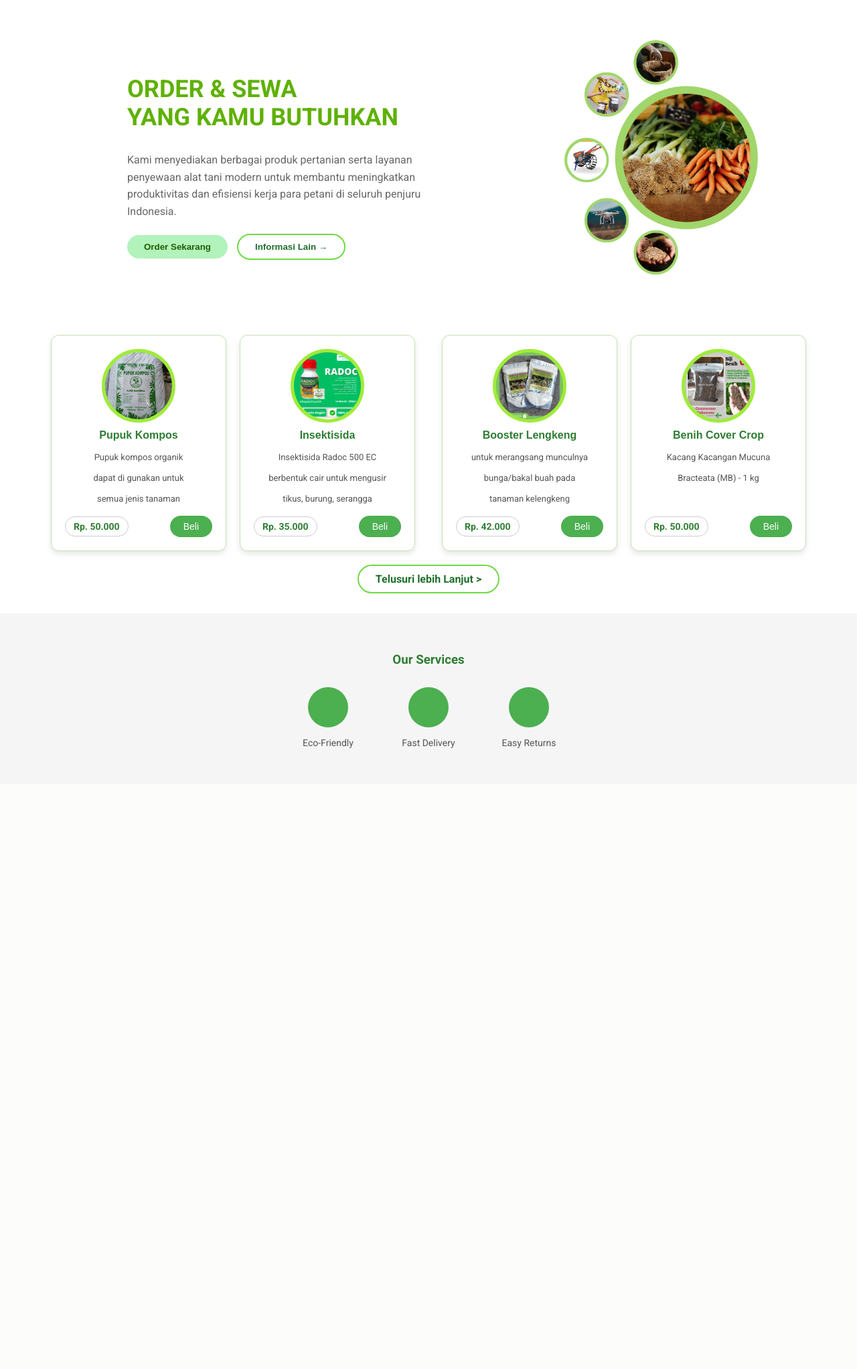
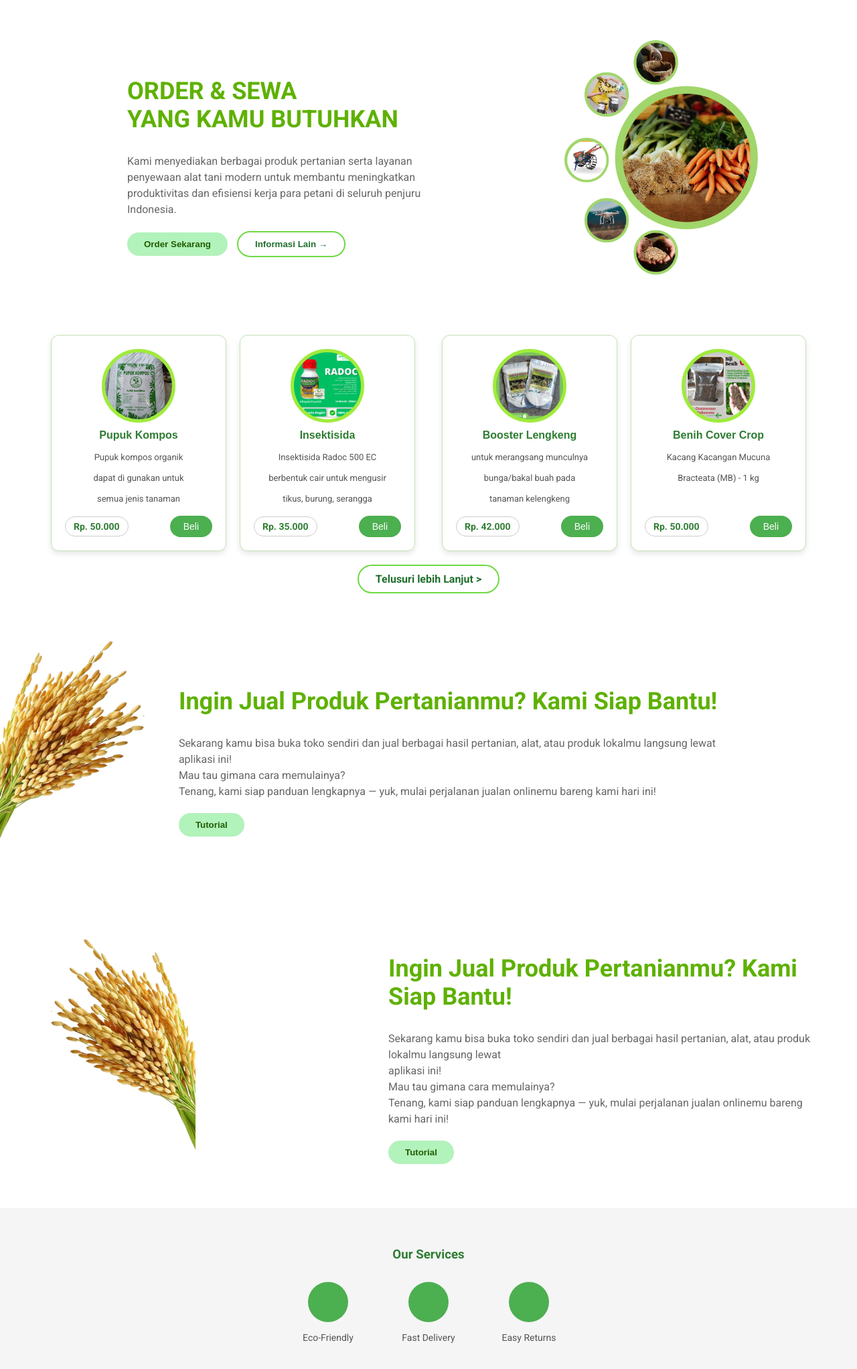
Before and after one commit to vallx86/KelompokTani, a PHP site: page / in a window 1280 px wide. Shown: the part 60-2104 px from the top of the page at 67% size. Before the commit the page ends 1177 px from the top, so only its background shows below. Run offline with PHP 8.4, Linux system fonts and the light colour scheme.

Commit message:
add: tampilan home

```diff
--- a/index.html
+++ b/index.html
@@ -115,6 +115,39 @@
             </div>
         </section>
 
+        <section class="who1">
+            <div class="who-right">
+                <img src="Image\padi (2).png" alt="icon" class="hero-img">
+            </div>
+            <div class="whotxt-right">
+                <h1>Ingin Jual Produk Pertanianmu? Kami Siap Bantu!</h1>
+                <p class="desc">Sekarang kamu bisa buka toko sendiri dan jual berbagai hasil pertanian, alat, atau produk lokalmu langsung lewat
+                <br>aplikasi ini!
+                <br>Mau tau gimana cara memulainya?
+                <br>Tenang, kami siap panduan lengkapnya — yuk, mulai perjalanan jualan onlinemu bareng kami hari ini!</p>
+                <div class="buttons">
+                    <button class="btn-green">Tutorial </button>
+                </div>
+            </div>
+
+        </section>
+        <section class="who2">
+            <div class="who-left">
+                <img src="Image\padi (1).png" alt="icon" class="hero-img">
+            </div>
+            <div class="whotxt-left">
+                <h1>Ingin Jual Produk Pertanianmu? Kami Siap Bantu!</h1>
+                <p class="desc">Sekarang kamu bisa buka toko sendiri dan jual berbagai hasil pertanian, alat, atau produk lokalmu
+                    langsung lewat
+                    <br>aplikasi ini!
+                    <br>Mau tau gimana cara memulainya?
+                    <br>Tenang, kami siap panduan lengkapnya — yuk, mulai perjalanan jualan onlinemu bareng kami hari ini!
+                </p>
+                <div class="buttons">
+                    <button class="btn-green">Tutorial </button>
+                </div>
+            </div>
+        </section>
 
         <section class="footer-info">
             <h3>Our Services</h3>
--- a/styles.css
+++ b/styles.css
@@ -6,13 +6,14 @@ body {
 }
 
 header {
-    background-color:#5eb101;
+    background-color: #5eb101;
     color: white;
     padding: 10px 20px;
     display: flex;
     justify-content: space-between;
     align-items: center;
 }
+
 header img {
     height: 40px;
     width: auto;
@@ -34,7 +35,8 @@ header h1 {
 .logo-title img {
     height: 40px;
     width: auto;
-  margin-right: 10px; /* Atur jarak antara logo dan teks */
+    margin-right: 10px;
+    /* Atur jarak antara logo dan teks */
 }
 
 .logo-title h1 {
@@ -65,7 +67,8 @@ nav ul li a:focus {
     background-color: white;
     color: darkgreen;
 }
-.about{
+
+.about {
     padding-left: 40px;
     padding-right: 40px;
 }
@@ -109,7 +112,7 @@ nav ul li a:focus {
 .desc {
     margin: 10px 0;
     color: #666;
-    line-height: 1.6;
+    line-height: 1.5;
 }
 
 .buttons {
@@ -125,6 +128,7 @@ nav ul li a:focus {
     font-weight: bold;
     margin-right: 10px;
 }
+
 .btn-green:hover {
     background: #6fda44;
     color: #ffffff;
@@ -138,10 +142,12 @@ nav ul li a:focus {
     color: #206f2c;
     font-weight: bold;
 }
+
 .btn-outline:hover {
-    background:#6fda44;
+    background: #6fda44;
     color: #ffffff;
 }
+
 .products {
     display: flex;
     justify-content: center;
@@ -174,18 +180,21 @@ nav ul li a:focus {
     border-radius: 50%;
     margin: 0 auto 16px auto;
 }
+
 .circle-img {
     width: 100px;
     height: 100px;
     margin: 0 auto 10px;
     border-radius: 50%;
     overflow: hidden;
-  border: 5px solid #A0EB3C; /* warna border hijau muda */
+    border: 5px solid #A0EB3C;
+    /* warna border hijau muda */
     background-color: #7ce814;
     display: flex;
     align-items: center;
     justify-content: center;
 }
+
 .circle-img img {
     width: 100%;
     height: 100%;
@@ -225,6 +234,7 @@ nav ul li a:focus {
     font-weight: bold;
     color: #2e7d32;
 }
+
 /* .more-info {
     margin-top: 10px;
     padding: 6px 12px;
@@ -254,6 +264,65 @@ nav ul li a:focus {
 .buy-btn:hover {
     background: #3d8b40;
 }
+
+.who1{
+    display: flex;
+    align-items: center;
+    justify-content: flex-start;
+    /* Konten mulai dari kiri */
+    padding: 30px 0px;
+    gap: 0px;
+    /* Jarak antar gambar dan teks */
+    flex-wrap: wrap;
+}
+.who2 {
+    display: flex;
+    align-items: center;
+    justify-content: space-between;
+    padding: 60px 40px;
+    gap: 40px;
+    flex-wrap: wrap;
+}
+
+.who img {
+    max-width: 100%;
+    height: auto;
+    display: block;
+}
+
+.who-right {
+    flex-shrink: 0;
+    max-width: 400px;
+}
+
+.whotxt-right {
+    flex: 1;
+    min-width: 300px;
+    padding-left: 20px;
+}
+
+.whotxt-right h1 {
+    font-size: 36px;
+    font-weight: bold;
+    color: #5eb101;
+}
+.who-left {
+    flex: 1;
+    max-width: 500px;
+
+}
+.whotxt-left {
+    flex: 1;
+    min-width: 300px;
+    padding-right: 20px;
+}
+
+.whotxt-left h1 {
+    font-size: 36px;
+    font-weight: bold;
+    color: #5eb101;
+}
+
 
 .footer-info {
     padding: 40px 20px;
```
Lines whose indentation alone changed are shown as unchanged.
